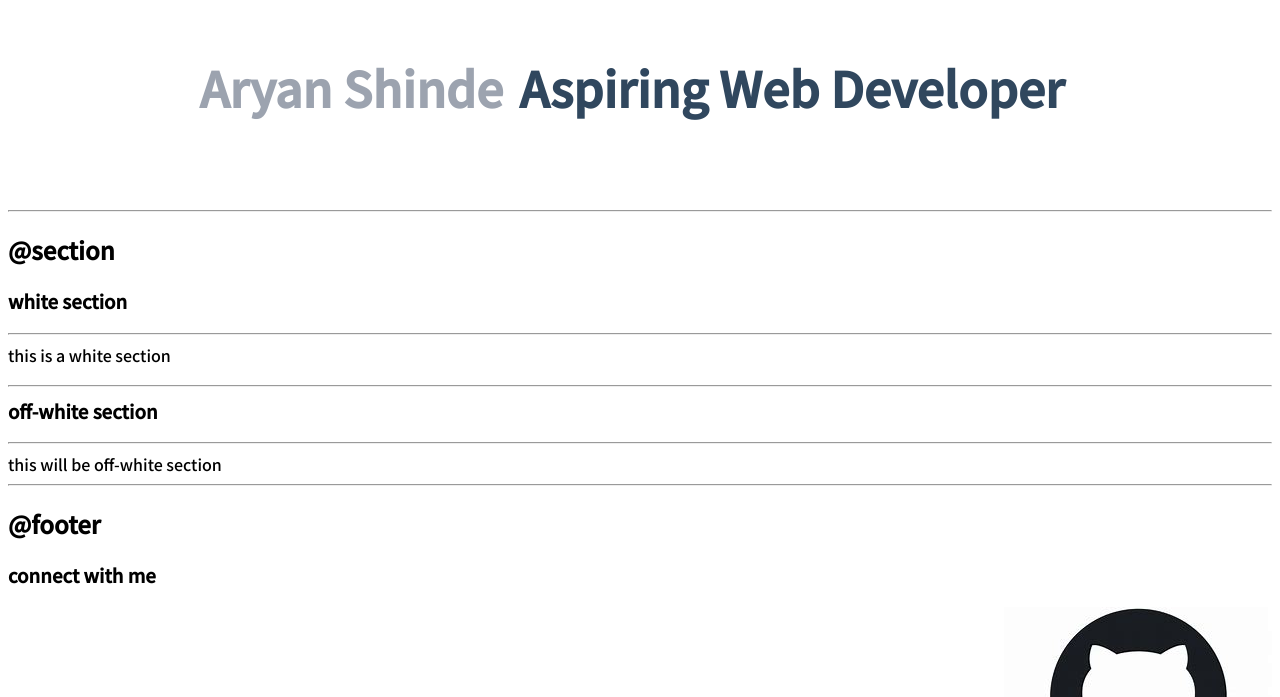
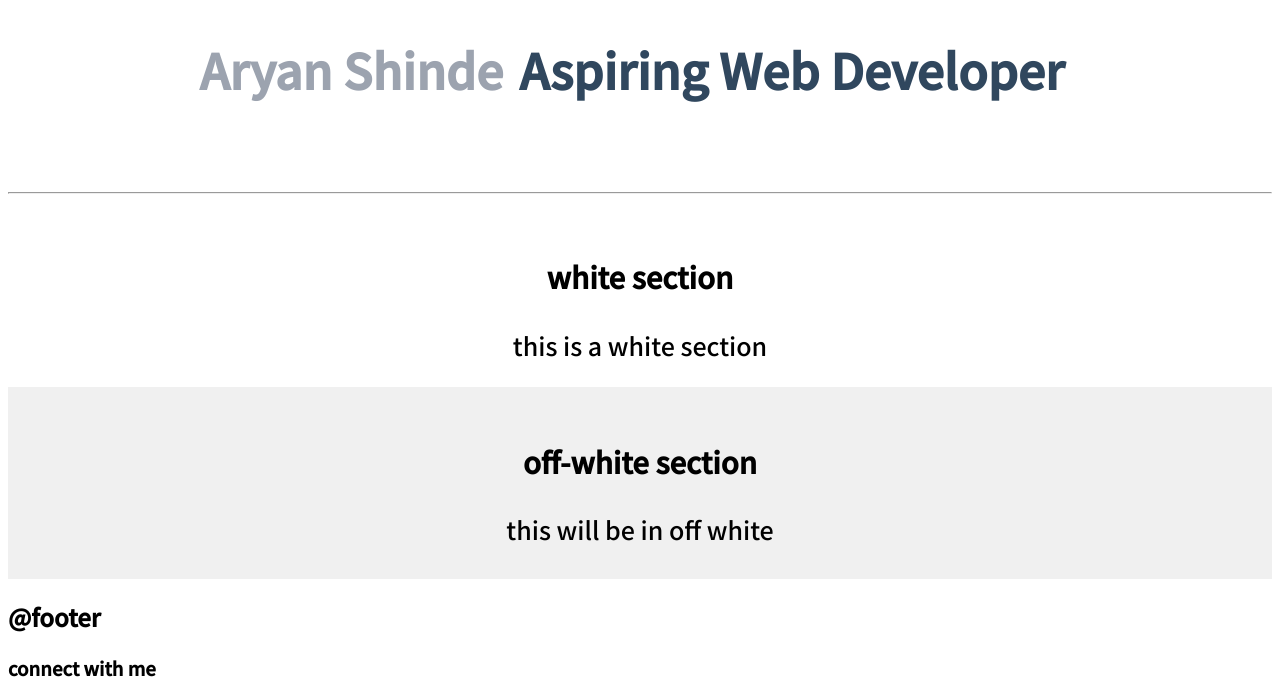
Before and after one commit to AryanShinde/Portfolio, a plain HTML site: page index.html in a window 1280 px wide. Shown: the part 1144-1841 px from the top of the page. Drawn offline with Linux system fonts and the light colour scheme.

Commit message:
sections

```diff
--- a/index.html
+++ b/index.html
@@ -53,34 +53,30 @@
         </ul>
     </nav>
 
-    <hr>
     <header class="head">
         <img src="images/hero.svg"/>
         <h1 class="under-img">Aryan Shinde<span class="nav-name2">Aspiring Web Developer </span></h1>
 
     </header>
+    <hr>
 
 
-    <hr>
-    <section>
-        <h2>@section</h2>
+    <section class="section">
         <h3>
             white section
 
         </h3>
-        <hr>
         <div>this is a white section</div>
-        <h3>
-            <hr>
-            off-white section
+    </section>
+
+    <section class="section ow">
+        <h3> off-white section
         </h3>
-        <hr>
         <div>
-            this will be off-white section
+            this will be in off white
         </div>
     </section>
 
-    <hr>
 <footer>
     <h2>@footer</h2>
     <h3>connect with me</h3>
--- a/styles.css
+++ b/styles.css
@@ -97,3 +97,14 @@ body{
     font-weight: 800;
     font-size: 0.5in;
 }
+.section{
+    text-align: center;
+    padding: 1.5rem;
+    /* padding-bottom: 3rem; */
+    font-size: 25px;
+}
+.ow{
+    scroll-padding-top: 5rem;
+    padding-bottom: 2rem;
+    background-color:#f0f0f0;
+}
```
